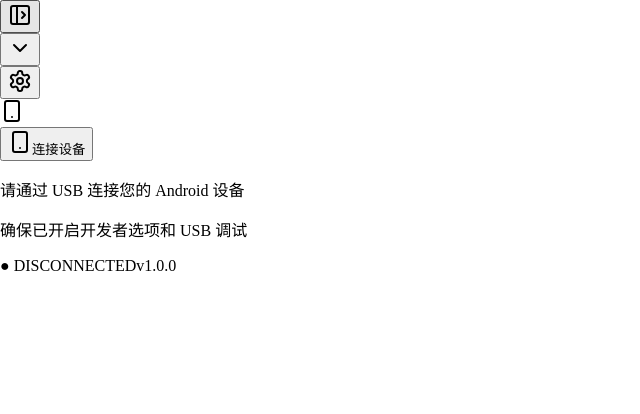
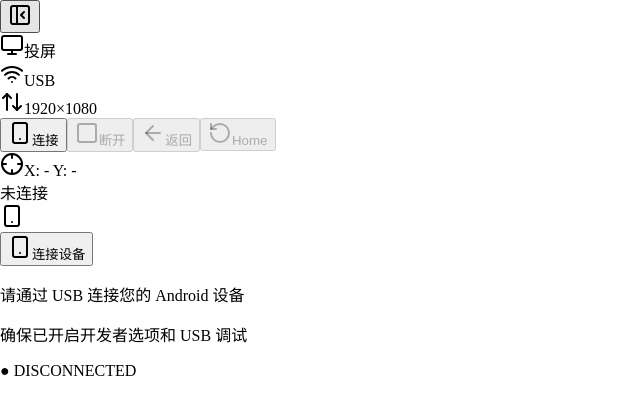
Before and after one commit to sunkj/auto-click, a React (Vite) app in the folder src/renderer/: page / in a window 1280 px wide. Shown: the top 414 px of the page, without its empty margins (0-640 px from the left). Built offline with nearby package versions, Linux system fonts and the light colour scheme.

Commit message:
fix landing page

```diff
--- a/src/renderer/src/App.tsx
+++ b/src/renderer/src/App.tsx
@@ -2,7 +2,6 @@ import { useEffect, useState } from 'react'
 import { ScriptPanel } from '@/components/ScriptPanel'
 import { StepPanel } from '@/components/StepPanel'
 import { MirrorPanel } from '@/components/MirrorPanel'
-import { LandingPage } from '@/components/LandingPage'
 import { useScriptStore } from '@/stores/scriptStore'
 
 function App() {
@@ -18,19 +17,17 @@ function App() {
 
   return (
     <div className="flex h-screen w-screen flex-col bg-background text-foreground">
-      {panelsVisible ? (
-        /* Three-column layout */
-        <div className="flex flex-1 overflow-hidden">
-          <ScriptPanel />
-          <StepPanel />
-          <MirrorPanel onTogglePanels={togglePanels} />
-        </div>
-      ) : (
-        /* Landing page (full-width mirroring) */
-        <div className="flex flex-1 overflow-hidden">
-          <LandingPage onTogglePanels={togglePanels} panelsVisible={false} />
-        </div>
-      )}
+      <div className="flex flex-1 overflow-hidden">
+        {/* 左侧面板（可折叠） */}
+        {panelsVisible && (
+          <>
+            <ScriptPanel />
+            <StepPanel />
+          </>
+        )}
+        {/* 投屏区域（始终显示） */}
+        <MirrorPanel onTogglePanels={togglePanels} />
+      </div>
     </div>
   )
 }
--- a/src/renderer/src/components/LandingPage.tsx
+++ /dev/null
@@ -1,88 +0,0 @@
-import { useDeviceStore } from '@/stores/deviceStore'
-import { Button } from '@/components/ui/button'
-import {
-  Smartphone,
-  PanelLeftClose,
-  PanelLeftOpen,
-  ChevronDown,
-  Settings,
-} from 'lucide-react'
-
-interface LandingPageProps {
-  onTogglePanels: () => void
-  panelsVisible: boolean
-}
-
-export function LandingPage({ onTogglePanels, panelsVisible }: LandingPageProps) {
-  const { status, errorMsg, connect } = useDeviceStore()
-  const isLoading = status === 'connecting'
-
-  return (
-    <div className="flex h-full w-full flex-col bg-background">
-      {/* Icon Bar */}
-      <div className="flex h-[40px] shrink-0 items-center justify-between border-b px-3">
-        <div className="flex items-center gap-1">
-          {/* Collapse/Expand Toggle */}
-          <Button
-            variant="ghost"
-            size="icon"
-            className="h-7 w-7"
-            onClick={onTogglePanels}
-            title={panelsVisible ? '收起侧边栏' : '展开侧边栏'}
-          >
-            {panelsVisible ? (
-              <PanelLeftClose className="h-4 w-4" />
-            ) : (
-              <PanelLeftOpen className="h-4 w-4" />
-            )}
-          </Button>
-          <div className="mx-1 h-4 w-px bg-border" />
-          <Button variant="ghost" size="icon" className="h-7 w-7" title="菜单">
-            <ChevronDown className="h-4 w-4" />
-          </Button>
-        </div>
-        <div className="flex items-center gap-1">
-          <div className="mx-1 h-4 w-px bg-border" />
-          <Button variant="ghost" size="icon" className="h-7 w-7" title="设置">
-            <Settings className="h-4 w-4" />
-          </Button>
-        </div>
-      </div>
-
-      {/* Main Content */}
-      <div className="flex flex-1 items-center justify-center">
-        <div className="flex flex-col items-center gap-6 max-w-sm text-center select-none">
-          {/* Phone Icon */}
-          <div className="relative">
-            <div className="w-20 h-20 rounded-2xl border-2 border-dashed border-muted-foreground/30 flex items-center justify-center">
-              <Smartphone className="h-10 w-10 text-muted-foreground/30" />
-            </div>
-          </div>
-
-          {/* Connect Button */}
-          <Button
-            onClick={connect}
-            disabled={isLoading}
-            size="lg"
-            className="h-12 px-8 text-base gap-2 shadow-md"
-          >
-            <Smartphone className="h-5 w-5" />
-            {isLoading ? '连接中...' : '连接设备'}
-          </Button>
-
-          {/* Instructions */}
-          <div className="space-y-1 text-xs text-muted-foreground/60">
-            <p>请通过 USB 连接您的 Android 设备</p>
-            <p>确保已开启开发者选项和 USB 调试</p>
-          </div>
-        </div>
-      </div>
-
-      {/* Bottom Bar */}
-      <div className="flex h-[28px] shrink-0 items-center justify-between border-t px-4 text-[11px]">
-        <span className="text-muted-foreground/50">● DISCONNECTED</span>
-        <span className="text-muted-foreground/40">v1.0.0</span>
-      </div>
-    </div>
-  )
-}
--- a/src/renderer/src/components/MirrorPanel.tsx
+++ b/src/renderer/src/components/MirrorPanel.tsx
@@ -96,21 +96,37 @@ export function MirrorPanel({ onTogglePanels }: MirrorPanelProps) {
 
       {/* Content Area */}
       <div
-        className="flex flex-1 items-center justify-center bg-black/5"
+        className="flex flex-1 items-center justify-center bg-black/5 relative"
         onMouseMove={handleMouseMove}
         onMouseEnter={() => setIsHovering(true)}
         onMouseLeave={() => { setIsHovering(false); setMousePos({ x: 0, y: 0 }) }}
       >
-        {!isConnected ? (
+        {isLoading ? (
+          /* 连接中动画 */
+          <div className="flex flex-col items-center gap-5">
+            <div className="relative w-16 h-16">
+              <div className="absolute inset-0 rounded-full border-2 border-muted-foreground/20" />
+              <div className="absolute inset-0 rounded-full border-2 border-transparent border-t-blue-500 animate-spin" />
+              <div className="absolute inset-2 rounded-full border-2 border-transparent border-t-purple-500 animate-spin" style={{ animationDirection: 'reverse', animationDuration: '0.8s' }} />
+              <Smartphone className="absolute inset-0 m-auto h-6 w-6 text-muted-foreground/40" />
+            </div>
+            <div className="text-sm text-muted-foreground">正在连接设备...</div>
+            <div className="flex gap-1.5">
+              <span className="w-1.5 h-1.5 rounded-full bg-blue-500 animate-bounce" style={{ animationDelay: '0ms' }} />
+              <span className="w-1.5 h-1.5 rounded-full bg-purple-500 animate-bounce" style={{ animationDelay: '150ms' }} />
+              <span className="w-1.5 h-1.5 rounded-full bg-blue-500 animate-bounce" style={{ animationDelay: '300ms' }} />
+            </div>
+          </div>
+        ) : !isConnected ? (
           <div className="flex flex-col items-center gap-6 max-w-sm text-center select-none">
             <div className="relative">
               <div className="w-20 h-20 rounded-2xl border-2 border-dashed border-muted-foreground/30 flex items-center justify-center">
                 <Smartphone className="h-10 w-10 text-muted-foreground/30" />
               </div>
             </div>
-            <Button onClick={connect} disabled={isLoading} size="lg" className="h-12 px-8 text-base gap-2 shadow-md">
+            <Button onClick={connect} size="lg" className="h-12 px-8 text-base gap-2 shadow-md">
               <Smartphone className="h-5 w-5" />
-              {isLoading ? '连接中...' : '连接设备'}
+              连接设备
             </Button>
             {errorMsg && (
               <div className="bg-red-500/20 border border-red-500/50 rounded-xl p-3 text-red-300 text-sm max-w-xs">
@@ -143,7 +159,9 @@ export function MirrorPanel({ onTogglePanels }: MirrorPanelProps) {
             </div>
           </>
         ) : (
-          <span className="text-muted-foreground/50">● {status === 'connecting' ? 'CONNECTING' : 'DISCONNECTED'}</span>
+          <span className="text-muted-foreground/50">
+            ● {status === 'connecting' ? 'CONNECTING' : status === 'error' ? 'ERROR' : 'DISCONNECTED'}
+          </span>
         )}
       </div>
     </main>
```
